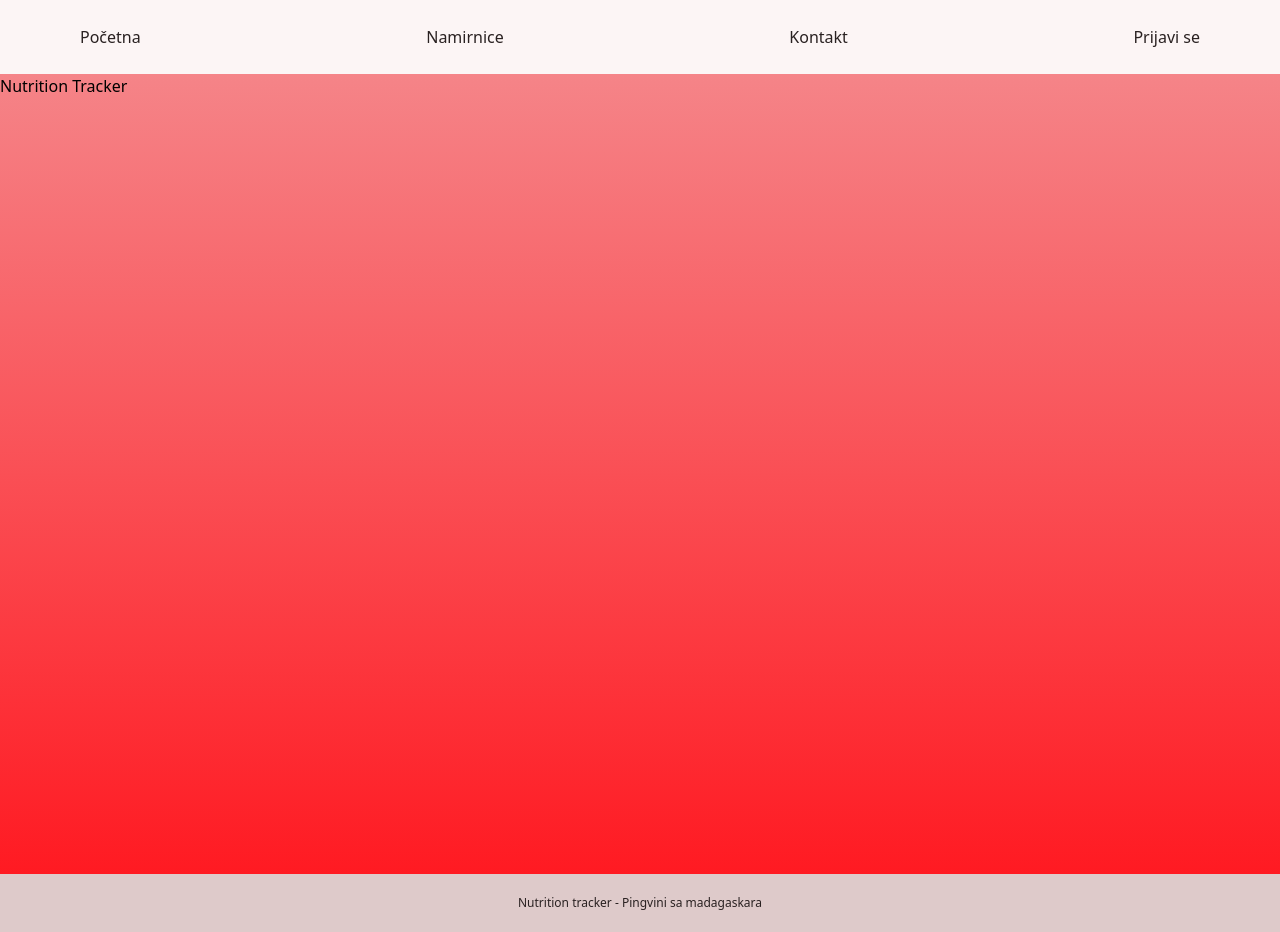
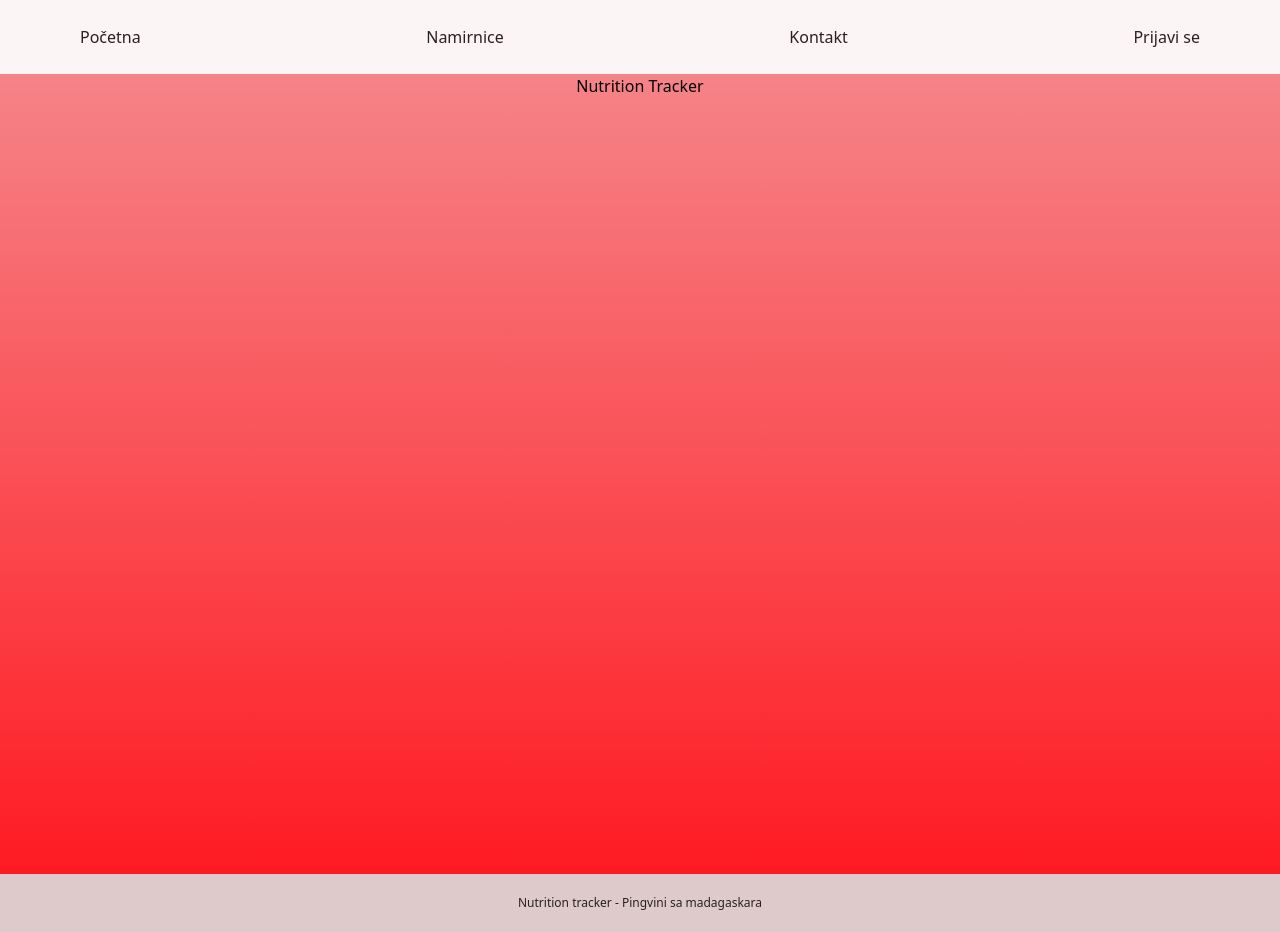
Before and after one commit to doIhaveto-no/Nutrition-tracker, a React (Vite) app: page /home in a window 1280 px wide. Built offline with nearby package versions, Linux system fonts and the light colour scheme.

Commit message:
centriran tekst

```diff
--- a/src/Root.css
+++ b/src/Root.css
@@ -3,3 +3,9 @@
   width: 100vw;
   height: 100vh;
 }
+h1{
+text-align: center;
+}
+p{
+text-align: center;
+}
```
